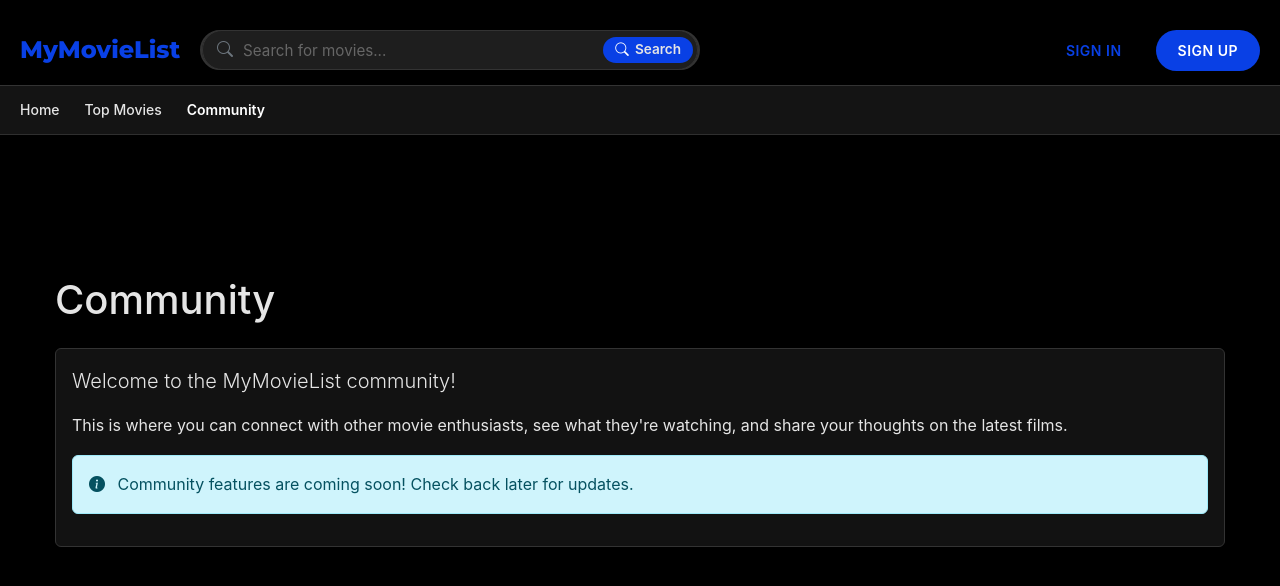
After one commit to littledefbhe/MyMoveList_Website, a Flask app: page /community in a window 1280 px wide. The commit adds this page. Shown: the top 586 px of the page. Run offline with Flask 3, Linux system fonts and the light colour scheme; some libraries are stand-ins or nearby versions.

```diff
--- a/board/pages.py
+++ b/board/pages.py
@@ -438,12 +438,13 @@ def profile():
         current_user.favorite_movies
     ).order_by(Movie.created_at.desc()).limit(6).all()
 
-    # For demonstration - in a real app, you'd have an Activity model
-    recent_activity = []
-
     return render_template(
         'profile.html',
         stats=stats,
-        recent_movies=recent_movies,
-        recent_activity=recent_activity
+        recent_movies=recent_movies
     )
+
+@bp.route('/community')
+def community():
+    """Community page showing user interactions and activity"""
+    return render_template('community.html')
--- a/board/templates/base.html
+++ b/board/templates/base.html
@@ -64,6 +64,7 @@
                 <ul class="nav-links">
                     <li class="{% if request.endpoint == 'pages.home' %}active{% endif %}"><a href="{{ url_for('pages.home') }}">Home</a></li>
                     <li class="{% if request.endpoint == 'pages.top_movies' %}active{% endif %}"><a href="{{ url_for('pages.top_movies') }}">Top Movies</a></li>
+                    <li class="{% if request.endpoint == 'pages.community' %}active{% endif %}"><a href="{{ url_for('pages.community') }}">Community</a></li>
                     {% if current_user.is_authenticated %}
                     <li class="{% if request.endpoint == 'pages.my_library' %}active{% endif %}"><a href="{{ url_for('pages.my_library') }}">My Library</a></li>
                     {% endif %}
--- /dev/null
+++ b/board/templates/community.html
@@ -0,0 +1,23 @@
+{% extends "base.html" %}
+
+{% block title %}Community - MyMovieList{% endblock %}
+
+{% block content %}
+<div class="container">
+    <div class="row">
+        <div class="col-12">
+            <h1 class="mb-4">Community</h1>
+            <div class="card">
+                <div class="card-body">
+                    <p class="lead">Welcome to the MyMovieList community!</p>
+                    <p>This is where you can connect with other movie enthusiasts, see what they're watching, and share your thoughts on the latest films.</p>
+                    <div class="alert alert-info">
+                        <i class="bi bi-info-circle-fill me-2"></i>
+                        Community features are coming soon! Check back later for updates.
+                    </div>
+                </div>
+            </div>
+        </div>
+    </div>
+</div>
+{% endblock %}
```
